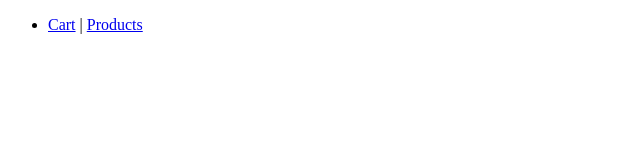
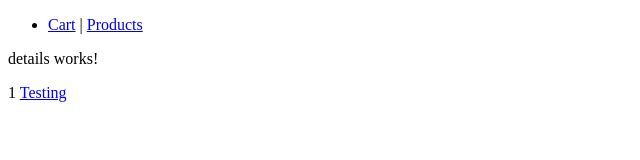
Before and after one commit to david01prof/david01prof-Angular17-ssr, an Angular app: page /product-details/1 in a window 1280 px wide. Before the commit this address led to /. Shown: the top 160 px of the page, without its empty margins (0-640 px from the left). Built offline with nearby package versions, Linux system fonts and the light colour scheme.

Commit message:
feature-inputBiding

```diff
--- a/src/app/app.config.ts
+++ b/src/app/app.config.ts
@@ -1,5 +1,5 @@
 import { ApplicationConfig } from '@angular/core';
-import { provideRouter } from '@angular/router';
+import { provideRouter, withComponentInputBinding } from '@angular/router';
 
 import { routes } from './app.routes';
 import { provideClientHydration } from '@angular/platform-browser';
@@ -7,5 +7,5 @@ import { provideHttpClient, withFetch, withInterceptors } from '@angular/common/
 import { ErrorResponseInterceptor } from './src/shared/error-response';
 
 export const appConfig: ApplicationConfig = {
-  providers: [provideRouter(routes), provideClientHydration(),provideHttpClient(withFetch(), withInterceptors([ErrorResponseInterceptor]))]
+  providers: [provideRouter(routes,withComponentInputBinding()), provideClientHydration(),provideHttpClient(withFetch(), withInterceptors([ErrorResponseInterceptor]))]
 };
--- a/src/app/app.routes.ts
+++ b/src/app/app.routes.ts
@@ -1,9 +1,11 @@
 import { Routes } from '@angular/router';
 import { ProductsComponent } from './src/components/products/products.component';
 import { CartComponent } from './src/components/cart/cart.component';
+import { DetailsComponent } from './src/components/details/details.component';
 
 export const routes: Routes = [
     { path: 'products', component: ProductsComponent},
     { path: 'cart', component: CartComponent},
+    { path: 'product-details/:id', component: DetailsComponent},
     { path: '', redirectTo: '/products', pathMatch: 'full'},
 ];
--- a/src/app/src/components/cart/cart.component.ts
+++ b/src/app/src/components/cart/cart.component.ts
@@ -1,4 +1,4 @@
-import { Component } from '@angular/core';
+import { Component, Input } from '@angular/core';
 
 @Component({
   selector: 'app-cart',
--- /dev/null
+++ b/src/app/src/components/details/details.component.html
@@ -0,0 +1,5 @@
+<p>details works!</p>
+
+{{productId}}
+
+<a class="" [routerLink]="['/product-details',555]">Testing</a>
--- a/src/app/src/components/products/products.component.html
+++ b/src/app/src/components/products/products.component.html
@@ -1 +1,4 @@
 <p>products works!</p>
+
+
+<a class="" [routerLink]="['/product-details',666]">Send id</a>
--- a/src/app/src/components/products/products.component.ts
+++ b/src/app/src/components/products/products.component.ts
@@ -1,9 +1,10 @@
 import { Component } from '@angular/core';
+import { RouterLink } from '@angular/router';
 
 @Component({
   selector: 'app-products',
   standalone: true,
-  imports: [],
+  imports: [RouterLink],
   templateUrl: './products.component.html',
   styleUrl: './products.component.scss'
 })
```
Also changed, not shown: src/app/src/components/details/details.component.ts (added, +14 -0 lines), src/app/src/components/details/details.component.scss (added), 1 other file (tests, documents, lock files or other folders).
